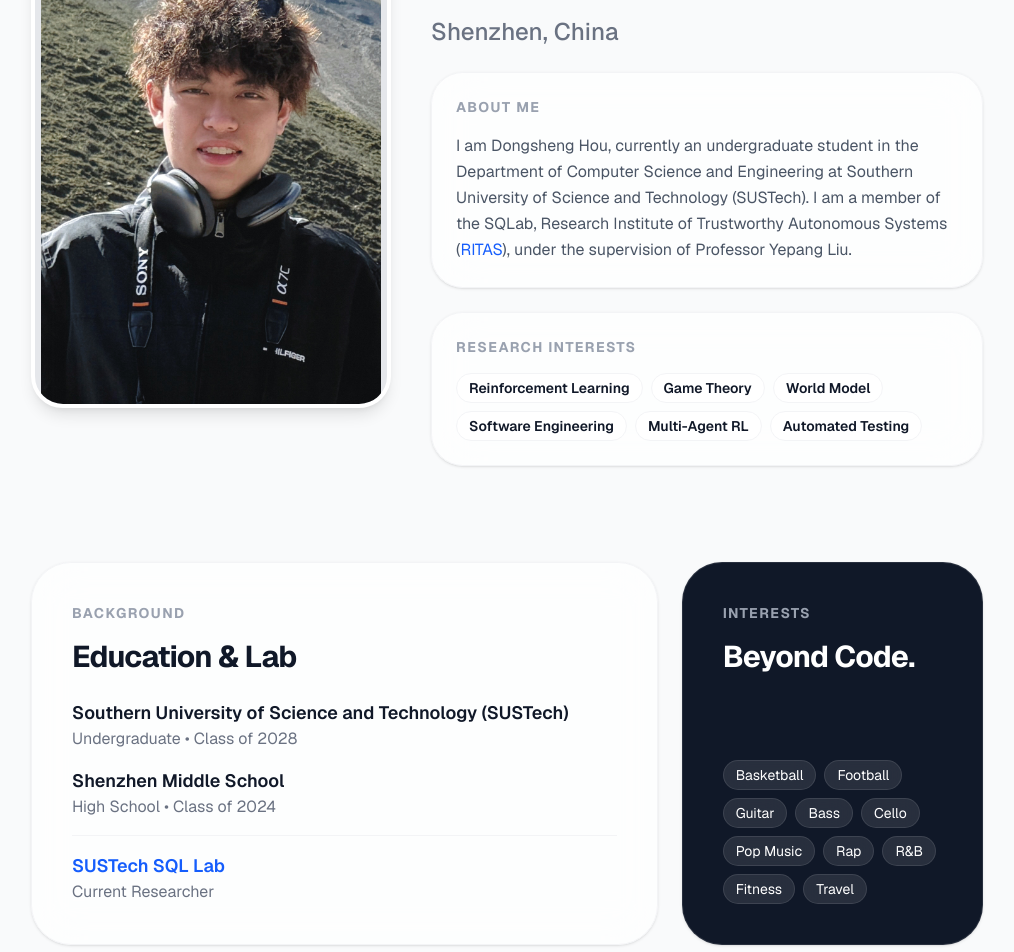
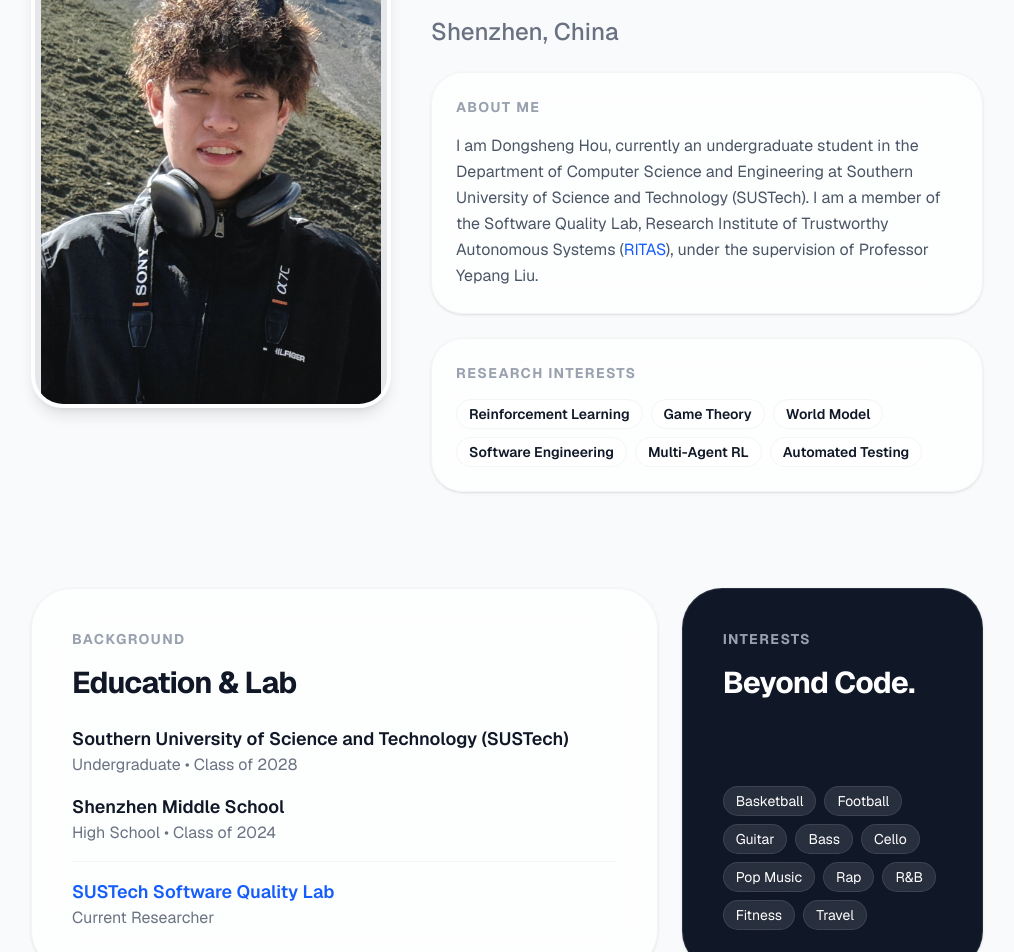
Before and after one commit to Harryfutcoder/Harryfutcoder.github.io, a Next.js app: page / in a window 1280 px wide. Shown: the part 240-1192 px from the top of the page, without its empty margins (133-1147 px from the left). Built offline with nearby package versions, Linux system fonts and the light colour scheme.

Commit message:
Update lab name to Software Quality Lab

```diff
--- a/src/app/page.tsx
+++ b/src/app/page.tsx
@@ -127,7 +127,7 @@ export default function Home() {
                   <h3 className="text-sm font-bold text-gray-400 dark:text-gray-500 uppercase tracking-widest">About Me</h3>
                   <p className="mt-4 text-gray-600 dark:text-gray-400 leading-relaxed">
                     I am Dongsheng Hou, currently an undergraduate student in the Department of Computer Science and
-                    Engineering at Southern University of Science and Technology (SUSTech). I am a member of the SQLab,
+                    Engineering at Southern University of Science and Technology (SUSTech). I am a member of the Software Quality Lab,
                     Research Institute of Trustworthy Autonomous Systems (
                     <a
                       href="https://ritas.sustech.edu.cn/99"
@@ -187,7 +187,7 @@ export default function Home() {
                 <p className="text-gray-500 dark:text-gray-400">High School • Class of 2024</p>
               </div>
               <div className="pt-4 border-t border-gray-100 dark:border-white/10">
-                <p className="font-semibold text-lg text-blue-600 dark:text-blue-400">SUSTech SQL Lab</p>
+                <p className="font-semibold text-lg text-blue-600 dark:text-blue-400">SUSTech Software Quality Lab</p>
                 <p className="text-gray-500 dark:text-gray-400">Current Researcher</p>
               </div>
             </div>
```
